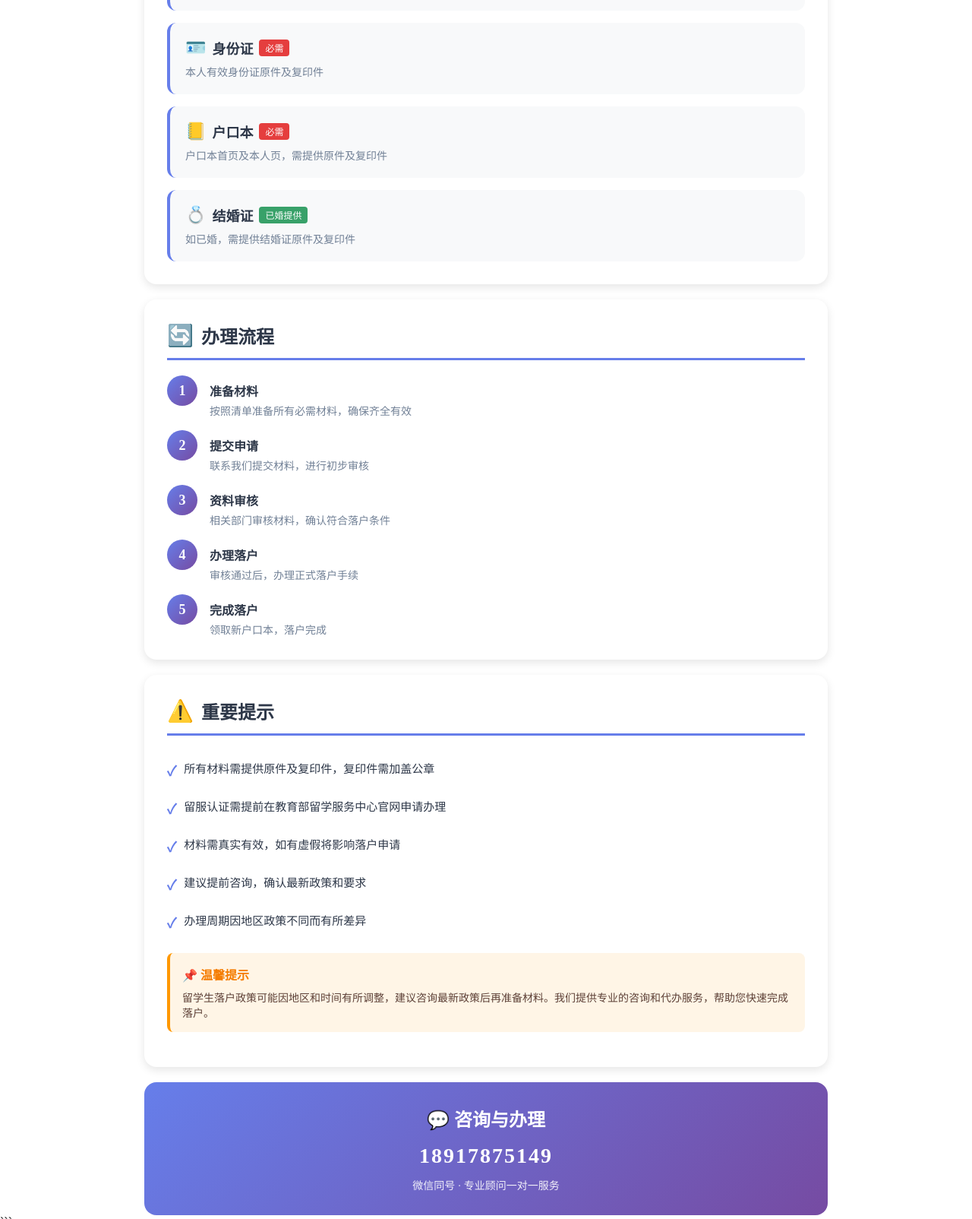
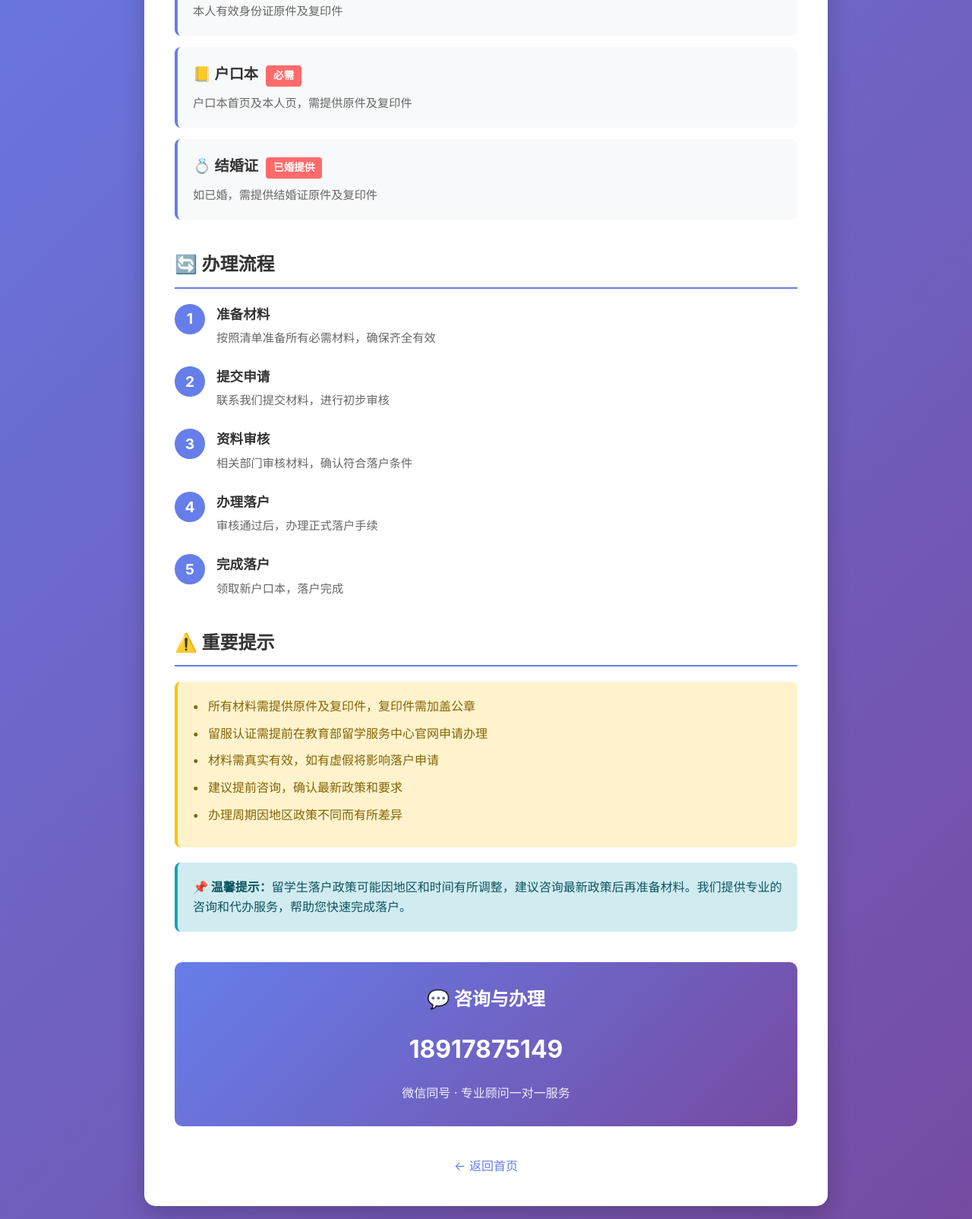
Before and after one commit to alexwang-2021/alexwang-2021.github.io, a plain HTML site: page liuxuesheng-luohu.html in a window 1280 px wide. Shown: the part 603-2207 px from the top of the page at 76% size. Drawn offline with Linux system fonts and the light colour scheme.

Commit message:
Update liuxuesheng-luohu.html

````diff
--- a/liuxuesheng-luohu.html
+++ b/liuxuesheng-luohu.html
@@ -1,5 +1,4 @@
 <!DOCTYPE html>
-
 <html lang="zh-CN">
 <head>
     <meta charset="UTF-8">
@@ -12,9 +11,8 @@
             box-sizing: border-box;
         }
 
-```
         body {
-        font-family: -apple-system, BlinkMacSystemFont, 'Segoe UI', 'PingFang SC', 'Hiragino Sans GB', 'Microsoft YaHei', sans-serif;
+            font-family: -apple-system, BlinkMacSystemFont, "Segoe UI", "Microsoft YaHei", sans-serif;
             background: linear-gradient(135deg, #667eea 0%, #764ba2 100%);
             min-height: 100vh;
             padding: 20px;
@@ -24,403 +22,310 @@
         .container {
             max-width: 900px;
             margin: 0 auto;
+            background: white;
+            border-radius: 15px;
+            padding: 40px;
+            box-shadow: 0 10px 30px rgba(0,0,0,0.2);
         }
 
         .header {
-        background: white;
-        border-radius: 16px;
-        padding: 40px 30px;
-        margin-bottom: 24px;
-        box-shadow: 0 4px 12px rgba(0, 0, 0, 0.15);
             text-align: center;
+            margin-bottom: 40px;
+            padding-bottom: 30px;
+            border-bottom: 2px solid #f0f0f0;
         }
 
-    .header-icon {
-        font-size: 64px;
-        margin-bottom: 16px;
+        .header h1 {
+            font-size: 2.2rem;
+            color: #333;
+            margin-bottom: 15px;
         }
 
-    h1 {
-        font-size: 32px;
-        color: #2d3748;
-        font-weight: 700;
-        margin-bottom: 12px;
-    }
-
-    .subtitle {
-        font-size: 16px;
-        color: #718096;
+        .header .subtitle {
+            color: #666;
+            font-size: 1.1rem;
         }
 
         .section {
-        background: white;
-        border-radius: 16px;
-        padding: 30px;
-        margin-bottom: 20px;
-        box-shadow: 0 4px 12px rgba(0, 0, 0, 0.1);
+            margin-bottom: 40px;
         }
 
         .section-title {
-        font-size: 24px;
-        color: #2d3748;
-        font-weight: 600;
+            font-size: 1.5rem;
+            color: #333;
             margin-bottom: 20px;
-        padding-bottom: 12px;
-        border-bottom: 3px solid #667eea;
-        display: flex;
-        align-items: center;
-        gap: 10px;
-    }
-
-    .section-icon {
-        font-size: 28px;
-    }
-
-    .materials-grid {
-        display: grid;
-        gap: 16px;
+            padding-bottom: 10px;
+            border-bottom: 2px solid #667eea;
         }
 
         .material-item {
             background: #f8f9fa;
             padding: 20px;
-        border-radius: 12px;
+            margin-bottom: 15px;
+            border-radius: 8px;
             border-left: 4px solid #667eea;
-        transition: all 0.3s;
         }
 
-    .material-item:hover {
-        transform: translateX(5px);
-        box-shadow: 0 4px 12px rgba(102, 126, 234, 0.2);
+        .material-item h3 {
+            font-size: 1.2rem;
+            color: #333;
+            margin-bottom: 10px;
         }
 
-    .material-name {
-        font-size: 18px;
-        font-weight: 600;
-        color: #2d3748;
-        margin-bottom: 8px;
-        display: flex;
-        align-items: center;
-        gap: 8px;
+        .material-item .badge {
+            display: inline-block;
+            background: #ff6b6b;
+            color: white;
+            padding: 3px 10px;
+            border-radius: 4px;
+            font-size: 0.85rem;
+            margin-left: 10px;
         }
 
-    .material-icon {
-        font-size: 22px;
+        .material-item p {
+            color: #666;
+            font-size: 0.95rem;
         }
 
-    .material-desc {
-        font-size: 14px;
-        color: #718096;
-        margin-top: 8px;
-    }
-
-    .required-badge {
-        display: inline-block;
-        background: #e53e3e;
-        color: white;
-        padding: 2px 8px;
-        border-radius: 4px;
-        font-size: 12px;
-        font-weight: 500;
-    }
-
-    .optional-badge {
-        display: inline-block;
-        background: #38a169;
-        color: white;
-        padding: 2px 8px;
-        border-radius: 4px;
-        font-size: 12px;
-        font-weight: 500;
-    }
-
-    .notes-list {
-        list-style: none;
-        padding-left: 0;
-    }
-
-    .notes-list li {
-        padding: 12px 0;
-        color: #2d3748;
-        font-size: 15px;
+        .step {
             display: flex;
             align-items: flex-start;
-        gap: 10px;
-    }
-
-    .notes-list li::before {
-        content: "✓";
-        color: #667eea;
-        font-weight: bold;
-        font-size: 18px;
-        flex-shrink: 0;
-    }
-
-    .process-steps {
-        display: grid;
-        gap: 16px;
-    }
-
-    .step-item {
-        display: flex;
-        gap: 16px;
-        align-items: flex-start;
+            margin-bottom: 25px;
         }
 
         .step-number {
+            background: #667eea;
+            color: white;
             width: 40px;
             height: 40px;
-        background: linear-gradient(135deg, #667eea 0%, #764ba2 100%);
-        color: white;
             border-radius: 50%;
             display: flex;
             align-items: center;
             justify-content: center;
-        font-weight: 700;
-        font-size: 18px;
+            font-weight: bold;
+            font-size: 1.2rem;
             flex-shrink: 0;
+            margin-right: 15px;
         }
 
-    .step-content {
-        flex: 1;
-        padding-top: 8px;
+        .step-content h3 {
+            font-size: 1.1rem;
+            color: #333;
+            margin-bottom: 5px;
         }
 
-    .step-title {
-        font-size: 16px;
-        font-weight: 600;
-        color: #2d3748;
-        margin-bottom: 4px;
+        .step-content p {
+            color: #666;
+            font-size: 0.95rem;
         }
 
-    .step-desc {
-        font-size: 14px;
-        color: #718096;
+        .warning {
+            background: #fff3cd;
+            border-left: 4px solid #ffc107;
+            padding: 20px;
+            border-radius: 8px;
+            margin-bottom: 20px;
         }
 
-    .contact-box {
+        .warning h3 {
+            color: #856404;
+            margin-bottom: 15px;
+            font-size: 1.2rem;
+        }
+
+        .warning ul {
+            list-style: none;
+            padding: 0;
+        }
+
+        .warning li {
+            color: #856404;
+            margin-bottom: 10px;
+            padding-left: 20px;
+            position: relative;
+        }
+
+        .warning li:before {
+            content: "•";
+            position: absolute;
+            left: 0;
+            font-weight: bold;
+        }
+
+        .tip {
+            background: #d1ecf1;
+            border-left: 4px solid #17a2b8;
+            padding: 20px;
+            border-radius: 8px;
+            margin-bottom: 20px;
+        }
+
+        .tip p {
+            color: #0c5460;
+            margin: 0;
+        }
+
+        .contact {
             background: linear-gradient(135deg, #667eea 0%, #764ba2 100%);
             color: white;
             padding: 30px;
-        border-radius: 16px;
+            border-radius: 10px;
             text-align: center;
         }
 
-    .contact-title {
-        font-size: 24px;
-        font-weight: 600;
-        margin-bottom: 16px;
+        .contact h3 {
+            font-size: 1.5rem;
+            margin-bottom: 15px;
         }
 
-    .contact-info {
-        font-size: 28px;
-        font-weight: 700;
-        margin-bottom: 12px;
-        letter-spacing: 2px;
+        .contact .phone {
+            font-size: 2rem;
+            font-weight: bold;
+            margin: 20px 0;
         }
 
-    .contact-desc {
-        font-size: 14px;
+        .contact p {
+            font-size: 1rem;
             opacity: 0.9;
         }
 
-    .highlight-box {
-        background: #fff5e6;
-        border-left: 4px solid #ff9800;
-        padding: 16px;
-        border-radius: 8px;
-        margin: 16px 0;
+        .back-link {
+            text-align: center;
+            margin-top: 30px;
         }
 
-    .highlight-title {
-        font-weight: 600;
-        color: #f57c00;
-        margin-bottom: 8px;
+        .back-link a {
+            color: #667eea;
+            text-decoration: none;
+            font-size: 1rem;
         }
 
-    .highlight-content {
-        color: #5d4037;
-        font-size: 14px;
+        .back-link a:hover {
+            text-decoration: underline;
         }
 
         @media (max-width: 768px) {
-        body {
-            padding: 10px;
+            .container {
+                padding: 25px;
             }
-
-        h1 {
-            font-size: 24px;
+            .header h1 {
+                font-size: 1.8rem;
             }
-
-        .header {
-            padding: 30px 20px;
-        }
-
-        .section {
-            padding: 20px;
-        }
-
-        .section-title {
-            font-size: 20px;
+            .contact .phone {
+                font-size: 1.5rem;
             }
         }
     </style>
-```
-
 </head>
 <body>
     <div class="container">
-        <!-- 页面头部 -->
         <div class="header">
-            <div class="header-icon">🎓</div>
-            <h1>留学生高新落户指南</h1>
+            <h1>🎓 留学生高新落户指南</h1>
             <p class="subtitle">海外人才 · 高新认证 · 快速落户</p>
         </div>
 
-```
-    <!-- 所需资料 -->
         <div class="section">
-        <div class="section-title">
-            <span class="section-icon">📋</span>
-            所需资料清单
+            <h2 class="section-title">📋 所需资料清单</h2>
+
+            <div class="material-item">
+                <h3>📜 毕业证（含成绩单）<span class="badge">必需</span></h3>
+                <p>国外院校颁发的学位证书及完整成绩单，需提供原件及复印件</p>
             </div>
-        <div class="materials-grid">
+
             <div class="material-item">
-                <div class="material-name">
-                    <span class="material-icon">📜</span>
-                    毕业证（含成绩单）
-                    <span class="required-badge">必需</span>
+                <h3>✅ 留服认证<span class="badge">必需</span></h3>
+                <p>教育部留学服务中心出具的《国外学历学位认证书》</p>
             </div>
-                <div class="material-desc">
-                    国外院校颁发的学位证书及完整成绩单，需提供原件及复印件
+
+            <div class="material-item">
+                <h3>🪪 身份证<span class="badge">必需</span></h3>
+                <p>本人有效身份证原件及复印件</p>
+            </div>
+
+            <div class="material-item">
+                <h3>📒 户口本<span class="badge">必需</span></h3>
+                <p>户口本首页及本人页，需提供原件及复印件</p>
+            </div>
+
+            <div class="material-item">
+                <h3>💍 结婚证<span class="badge">已婚提供</span></h3>
+                <p>如已婚，需提供结婚证原件及复印件</p>
             </div>
         </div>
 
-            <div class="material-item">
-                <div class="material-name">
-                    <span class="material-icon">✅</span>
-                    留服认证
-                    <span class="required-badge">必需</span>
-                </div>
-                <div class="material-desc">
-                    教育部留学服务中心出具的《国外学历学位认证书》
+        <div class="section">
+            <h2 class="section-title">🔄 办理流程</h2>
+
+            <div class="step">
+                <div class="step-number">1</div>
+                <div class="step-content">
+                    <h3>准备材料</h3>
+                    <p>按照清单准备所有必需材料，确保齐全有效</p>
                 </div>
             </div>
 
-            <div class="material-item">
-                <div class="material-name">
-                    <span class="material-icon">🪪</span>
-                    身份证
-                    <span class="required-badge">必需</span>
-                </div>
-                <div class="material-desc">
-                    本人有效身份证原件及复印件
+            <div class="step">
+                <div class="step-number">2</div>
+                <div class="step-content">
+                    <h3>提交申请</h3>
+                    <p>联系我们提交材料，进行初步审核</p>
                 </div>
             </div>
 
-            <div class="material-item">
-                <div class="material-name">
-                    <span class="material-icon">📒</span>
-                    户口本
-                    <span class="required-badge">必需</span>
-                </div>
-                <div class="material-desc">
-                    户口本首页及本人页，需提供原件及复印件
+            <div class="step">
+                <div class="step-number">3</div>
+                <div class="step-content">
+                    <h3>资料审核</h3>
+                    <p>相关部门审核材料，确认符合落户条件</p>
                 </div>
             </div>
 
-            <div class="material-item">
-                <div class="material-name">
-                    <span class="material-icon">💍</span>
-                    结婚证
-                    <span class="optional-badge">已婚提供</span>
+            <div class="step">
+                <div class="step-number">4</div>
+                <div class="step-content">
+                    <h3>办理落户</h3>
+                    <p>审核通过后，办理正式落户手续</p>
                 </div>
-                <div class="material-desc">
-                    如已婚，需提供结婚证原件及复印件
             </div>
+
+            <div class="step">
+                <div class="step-number">5</div>
+                <div class="step-content">
+                    <h3>完成落户</h3>
+                    <p>领取新户口本，落户完成</p>
                 </div>
             </div>
         </div>
 
-    <!-- 办理流程 -->
         <div class="section">
-        <div class="section-title">
-            <span class="section-icon">🔄</span>
-            办理流程
-        </div>
-        <div class="process-steps">
-            <div class="step-item">
-                <div class="step-number">1</div>
-                <div class="step-content">
-                    <div class="step-title">准备材料</div>
-                    <div class="step-desc">按照清单准备所有必需材料，确保齐全有效</div>
-                </div>
-            </div>
+            <h2 class="section-title">⚠️ 重要提示</h2>
 
-            <div class="step-item">
-                <div class="step-number">2</div>
-                <div class="step-content">
-                    <div class="step-title">提交申请</div>
-                    <div class="step-desc">联系我们提交材料，进行初步审核</div>
-                </div>
-            </div>
-
-            <div class="step-item">
-                <div class="step-number">3</div>
-                <div class="step-content">
-                    <div class="step-title">资料审核</div>
-                    <div class="step-desc">相关部门审核材料，确认符合落户条件</div>
-                </div>
-            </div>
-
-            <div class="step-item">
-                <div class="step-number">4</div>
-                <div class="step-content">
-                    <div class="step-title">办理落户</div>
-                    <div class="step-desc">审核通过后，办理正式落户手续</div>
-                </div>
-            </div>
-
-            <div class="step-item">
-                <div class="step-number">5</div>
-                <div class="step-content">
-                    <div class="step-title">完成落户</div>
-                    <div class="step-desc">领取新户口本，落户完成</div>
-                </div>
-            </div>
-        </div>
-    </div>
-
-    <!-- 重要提示 -->
-    <div class="section">
-        <div class="section-title">
-            <span class="section-icon">⚠️</span>
-            重要提示
-        </div>
-        <ul class="notes-list">
+            <div class="warning">
+                <ul>
                     <li>所有材料需提供原件及复印件，复印件需加盖公章</li>
                     <li>留服认证需提前在教育部留学服务中心官网申请办理</li>
                     <li>材料需真实有效，如有虚假将影响落户申请</li>
                     <li>建议提前咨询，确认最新政策和要求</li>
                     <li>办理周期因地区政策不同而有所差异</li>
                 </ul>
+            </div>
 
-        <div class="highlight-box">
-            <div class="highlight-title">📌 温馨提示</div>
-            <div class="highlight-content">
-                留学生落户政策可能因地区和时间有所调整，建议咨询最新政策后再准备材料。我们提供专业的咨询和代办服务，帮助您快速完成落户。
-            </div>
+            <div class="tip">
+                <p><strong>📌 温馨提示：</strong>留学生落户政策可能因地区和时间有所调整，建议咨询最新政策后再准备材料。我们提供专业的咨询和代办服务，帮助您快速完成落户。</p>
             </div>
         </div>
 
-    <!-- 联系方式 -->
-    <div class="contact-box">
-        <div class="contact-title">💬 咨询与办理</div>
-        <div class="contact-info">18917875149</div>
-        <div class="contact-desc">微信同号 · 专业顾问一对一服务</div>
+        <div class="section">
+            <div class="contact">
+                <h3>💬 咨询与办理</h3>
+                <div class="phone">18917875149</div>
+                <p>微信同号 · 专业顾问一对一服务</p>
             </div>
         </div>
-```
 
+        <div class="back-link">
+            <a href="index.html">← 返回首页</a>
+        </div>
+    </div>
 </body>
 </html>
````
Lines whose indentation alone changed are shown as unchanged.
